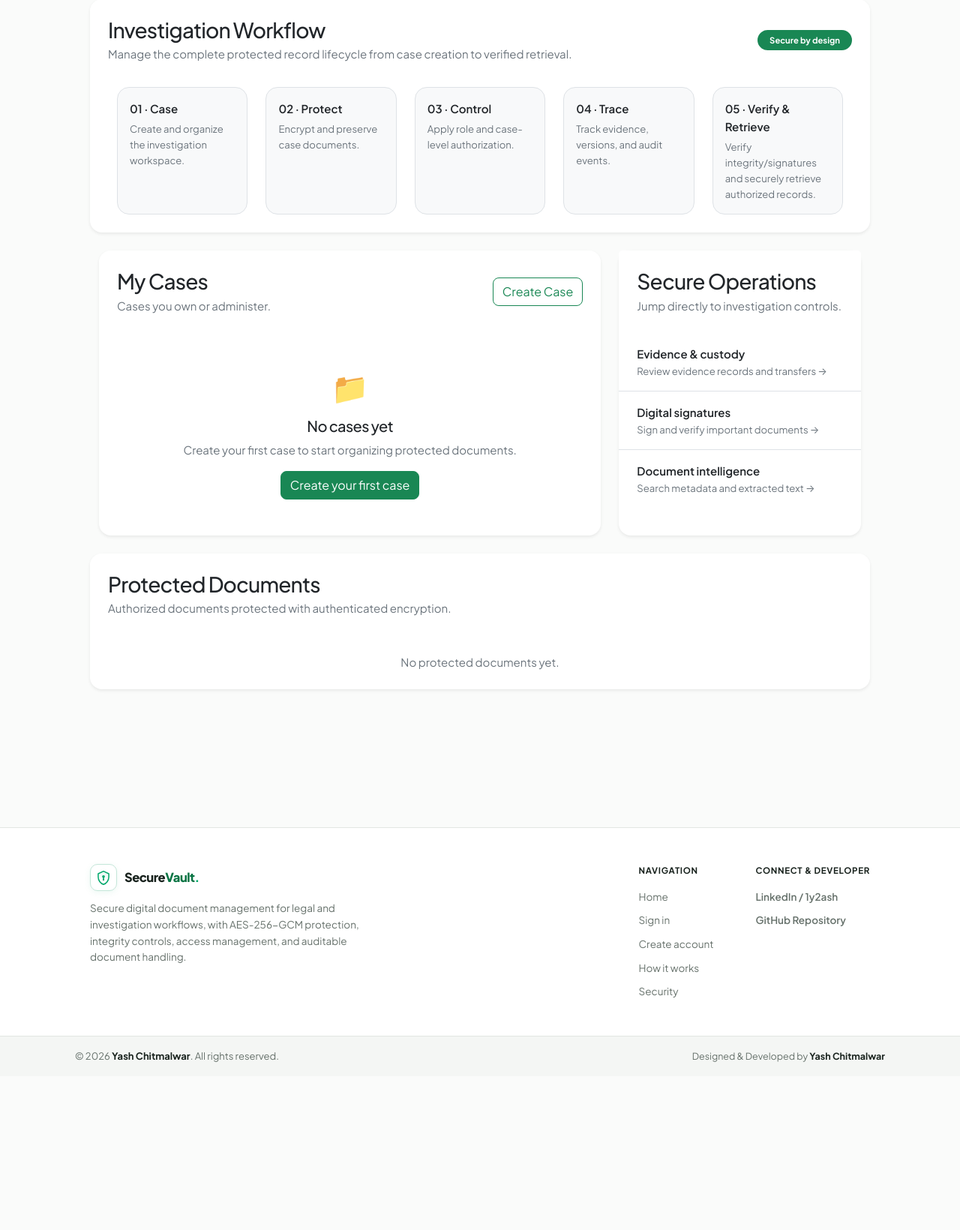
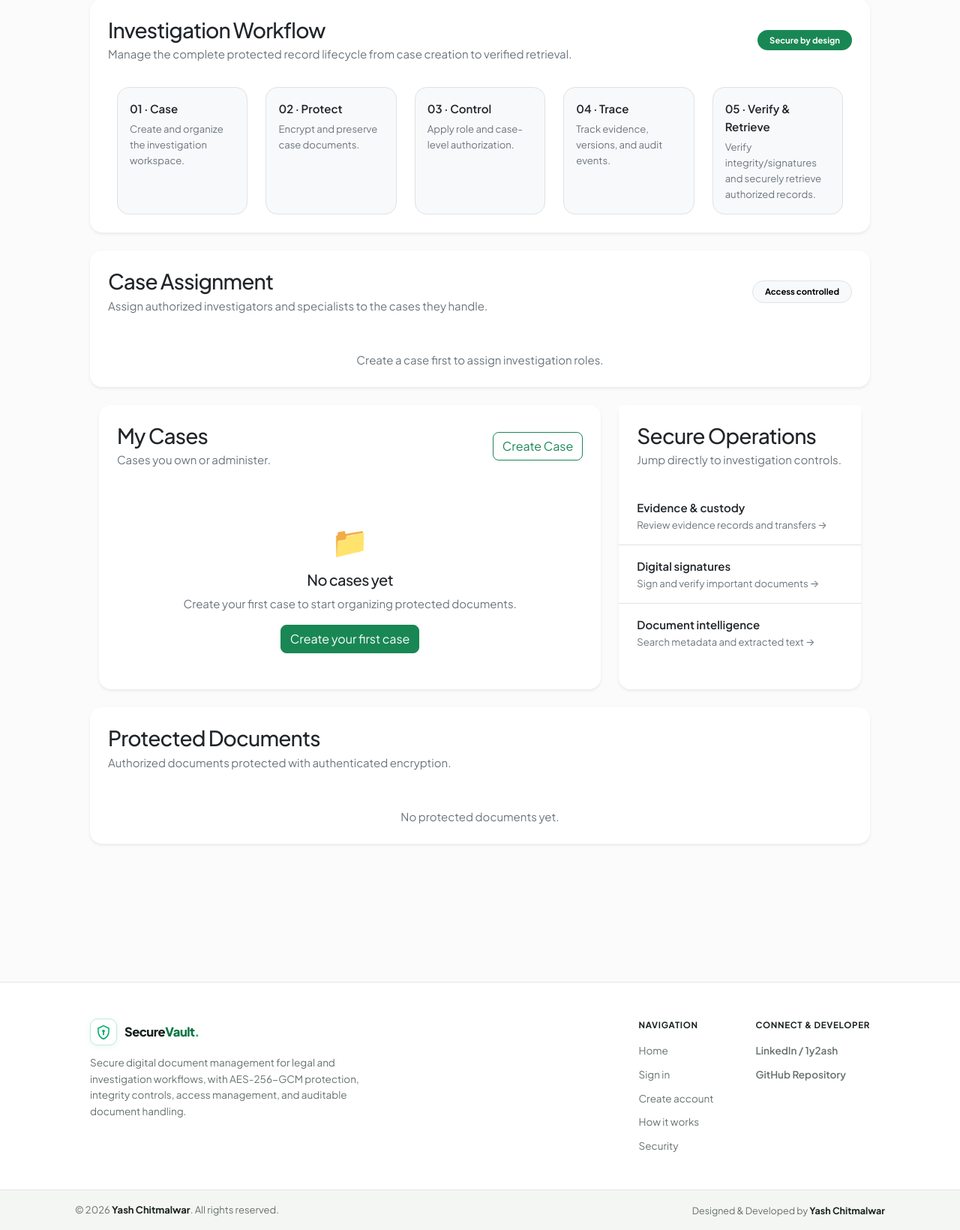
Before and after one commit to 1Y20ash/SecureCloudStorage, a Python web app: template templates/dashboard.html in a window 1280 px wide. Shown: the part 498-2138 px from the top of the page at 75% size. Before the commit the page ends 1914 px from the top, so only its background shows below. Run offline with Jinja, Linux system fonts and the light colour scheme; the template is opened without the code that fills it, so the values that code supplies are empty.

Commit message:
feat: surface controlled case assignment in investigation dashboard

```diff
--- a/templates/dashboard.html
+++ b/templates/dashboard.html
@@ -25,11 +25,20 @@
     </div></div>
   </div>
 
+  <div class="card border-0 shadow-sm rounded-4 overflow-hidden mb-4">
+    <div class="card-header bg-white border-0 p-4"><div class="d-flex flex-wrap justify-content-between align-items-center gap-3"><div><h2 class="h3 mb-1">Case Assignment</h2><p class="text-secondary mb-0">Assign authorized investigators and specialists to the cases they handle.</p></div><span class="badge rounded-pill text-bg-light border px-3 py-2">Access controlled</span></div></div>
+    {% if cases %}
+    <div class="table-responsive"><table class="table table-hover align-middle mb-0"><thead class="table-light"><tr><th class="ps-4">Case</th><th>Current owner</th><th>Status</th><th class="text-end pe-4">Assignment</th></tr></thead><tbody>
+      {% for case in cases %}<tr><td class="ps-4"><div class="fw-semibold">{{ case.case_number }}</div><div class="small text-secondary">{{ case.title }}</div></td><td>{{ case.owner.name if case.owner else '—' }}</td><td><span class="badge rounded-pill text-bg-light border">{{ case.status }}</span></td><td class="text-end pe-4"><a class="btn btn-sm btn-outline-success" href="{{ url_for('manage_case_assignments', case_id=case.id) }}">Manage assignments →</a></td></tr>{% endfor %}
+    </tbody></table></div>
+    {% else %}<div class="card-body text-center py-4"><p class="text-secondary mb-0">Create a case first to assign investigation roles.</p></div>{% endif %}
+  </div>
+
   <div class="row g-4 mb-4">
     <div class="col-xl-8">
       <div class="card border-0 shadow-sm rounded-4 overflow-hidden h-100">
         <div class="card-header bg-white border-0 p-4"><div class="d-flex justify-content-between align-items-center gap-3"><div><h2 class="h3 mb-1">My Cases</h2><p class="text-secondary mb-0">Cases you own or administer.</p></div><a class="btn btn-outline-success rounded-3" href="{{ url_for('create_case') }}">Create Case</a></div></div>
-        {% if cases %}<div class="table-responsive"><table class="table table-hover align-middle mb-0"><thead class="table-light"><tr><th class="ps-4">Case ID</th><th>Title</th><th>Department</th><th>Status</th><th>Documents</th><th class="text-end pe-4">Action</th></tr></thead><tbody>{% for case in cases %}<tr><td class="ps-4 fw-semibold">{{ case.case_number }}</td><td>{{ case.title }}</td><td>{{ case.department or '—' }}</td><td><span class="badge rounded-pill text-bg-light border">{{ case.status }}</span></td><td>{{ case.documents|length }}</td><td class="text-end pe-4"><a class="btn btn-sm btn-outline-success" href="{{ url_for('case_detail', case_id=case.id) }}">Open Case →</a></td></tr>{% endfor %}</tbody></table></div>{% else %}<div class="card-body text-center py-5"><div class="display-6 mb-3">📁</div><h3 class="h5">No cases yet</h3><p class="text-secondary">Create your first case to start organizing protected documents.</p><a class="btn btn-success rounded-3" href="{{ url_for('create_case') }}">Create your first case</a></div>{% endif %}
+        {% if cases %}<div class="table-responsive"><table class="table table-hover align-middle mb-0"><thead class="table-light"><tr><th class="ps-4">Case ID</th><th>Title</th><th>Department</th><th>Status</th><th>Documents</th><th class="text-end pe-4">Action</th></tr></thead><tbody>{% for case in cases %}<tr><td class="ps-4 fw-semibold">{{ case.case_number }}</td><td>{{ case.title }}</td><td>{{ case.department or '—' }}</td><td><span class="badge rounded-pill text-bg-light border">{{ case.status }}</span></td><td>{{ case.documents|length }}</td><td class="text-end pe-4"><div class="d-flex justify-content-end gap-2"><a class="btn btn-sm btn-outline-success" href="{{ url_for('manage_case_assignments', case_id=case.id) }}">Assign</a><a class="btn btn-sm btn-outline-success" href="{{ url_for('case_detail', case_id=case.id) }}">Open Case →</a></div></td></tr>{% endfor %}</tbody></table></div>{% else %}<div class="card-body text-center py-5"><div class="display-6 mb-3">📁</div><h3 class="h5">No cases yet</h3><p class="text-secondary">Create your first case to start organizing protected documents.</p><a class="btn btn-success rounded-3" href="{{ url_for('create_case') }}">Create your first case</a></div>{% endif %}
       </div>
     </div>
     <div class="col-xl-4">
```
